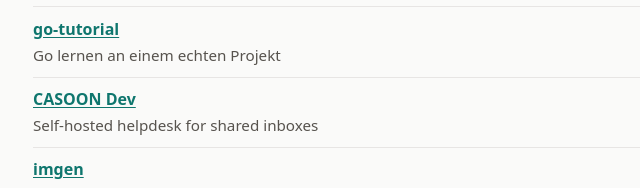
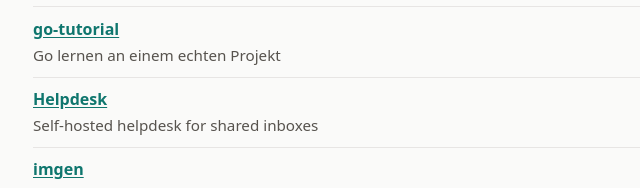
Before and after one commit to casoon/casoon.github.io, a plain HTML site: page index.html in a window 1280 px wide. Shown: the part 1483-1671 px from the top of the page, 255-895 px from the left. Drawn offline with Linux system fonts and the light colour scheme.

Commit message:
docs: rename helpdesk entry

```diff
--- a/index.html
+++ b/index.html
@@ -48,7 +48,7 @@
       <li><a href="/chartlet/">chartlet</a> <span>Accessible SVG charts at build time</span></li>
       <li><a href="/fragment-renderer/">fragment-renderer</a> <span>Render Astro components anywhere</span></li>
       <li><a href="/go-tutorial/">go-tutorial</a> <span>Go lernen an einem echten Projekt</span></li>
-      <li><a href="/helpdesk/">CASOON Dev</a> <span>Self-hosted helpdesk for shared inboxes</span></li>
+      <li><a href="/helpdesk/">Helpdesk</a> <span>Self-hosted helpdesk for shared inboxes</span></li>
       <li><a href="/imgen/">imgen</a> <span>Image generation CLI for Replicate</span></li>
       <li><a href="/judge/">judge</a> <span>Post-refactoring analysis for Rust</span></li>
       <li><a href="/kestrel-chartkit/">kestrel-chartkit</a> <span>Technical analysis library for Rust</span></li>
```
